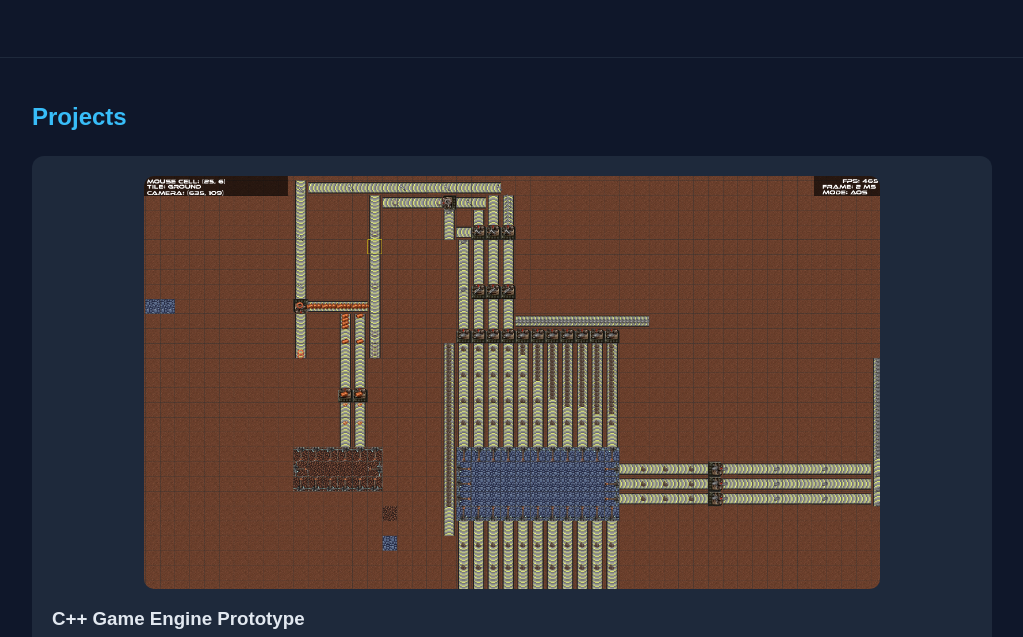
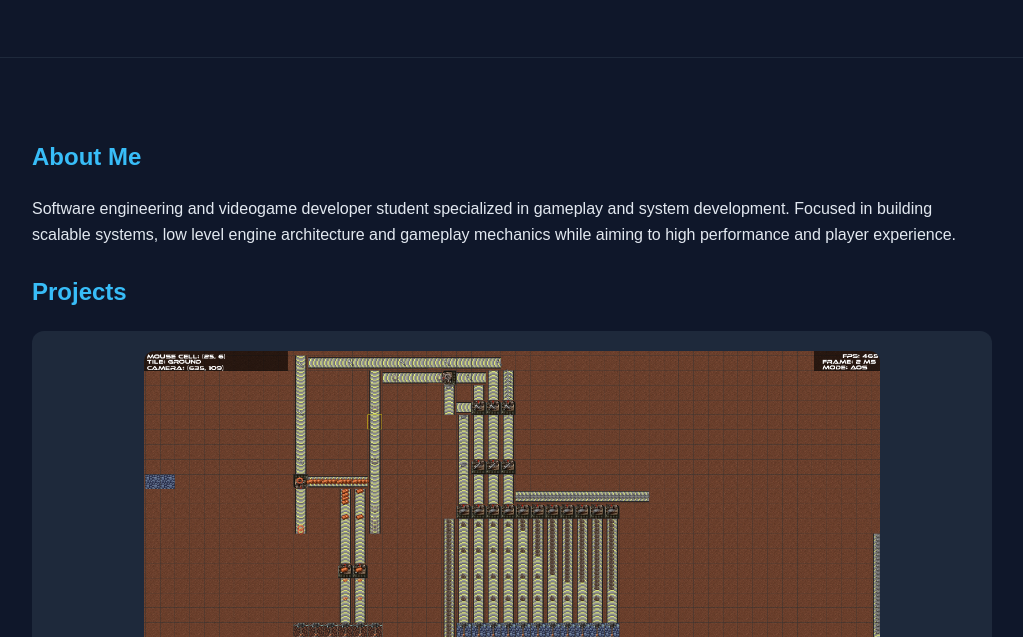
Before and after one commit to AlvaroGarSe/AlvaroGarSe.github.io, a plain HTML site: page index.html in a window 1280 px wide. Shown: the part 163-800 px from the top of the page, without its empty margins (128-1151 px from the left). Drawn offline with Linux system fonts and the light colour scheme.

Commit message:
changed order of about me

```diff
--- a/index.html
+++ b/index.html
@@ -16,6 +16,17 @@
     </header>
 
 <div class="container">
+    <section class="skills">
+        <section class="about">
+            <h2>About Me</h2>
+            <p>
+                Software engineering and videogame developer student specialized in gameplay and system development.
+                Focused in building scalable systems, low level engine architecture and gameplay mechanics while aiming
+                to high performance and player experience.
+            </p><br/>
+        </section>
+    </section>
+
 
     <section>
         <h2>Projects</h2>
@@ -154,14 +165,14 @@
         </div>
     </section>
 
-    <section class="about">
+    <!--<section class="about">
         <h2>About Me</h2>
         <p>
             Software engineering and videogame developer student specialized in gameplay and system development.
             Focused in building scalable systems, low level engine architecture and gameplay mechanics while aiming
             to high performance and player experience.
         </p>
-    </section>
+    </section>-->
 
     <section class="contact">
         <h2>Contact</h2>
```
